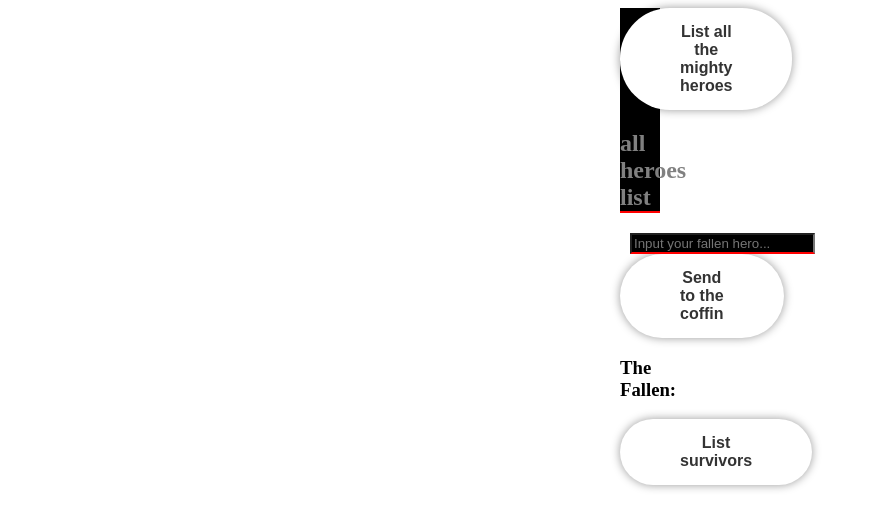
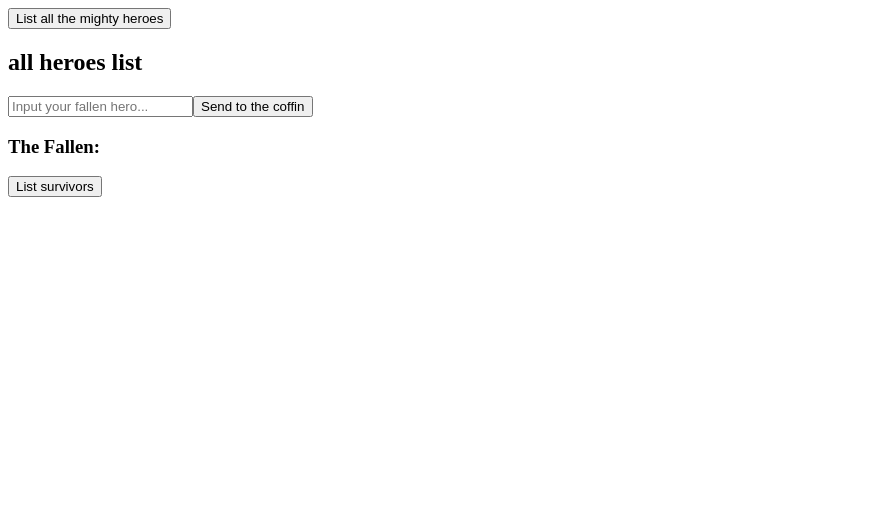
Before and after one commit to Vik0411/Lotr-comp, a React (Create React App) app: page / in a window 1280 px wide. Shown: the top 528 px of the page, without its empty margins (0-872 px from the left). Built offline with nearby package versions, Linux system fonts and the light colour scheme.

Commit message:
Revert "Styles prep"
This reverts commit 582496a7e1cc67c5627876591a77eca59d91349a.

```diff
--- a/package.json
+++ b/package.json
@@ -12,8 +12,7 @@
     "@types/react-dom": "^18.2.7",
     "react": "^18.2.0",
     "react-dom": "^18.2.0",
-    "react-scripts": "^5.0.1",
-    "styled-components": "^6.0.7",
+    "react-scripts": "5.0.1",
     "typescript": "^4.9.5",
     "web-vitals": "^2.1.4"
   },
--- a/src/App.tsx
+++ b/src/App.tsx
@@ -2,32 +2,14 @@ import FallenHeroes from "./components/FallenHeroes";
 import { LotrProvider } from "./context";
 import AllMightyHeroes from "./components/AllMightyHeroes";
 import Survivors from "./components/Survivors";
-import { Container } from "./components/styles/Container.styled";
-import { Flex } from "./components/styles/Flex.styled";
-import { StyledHeader } from "./components/styles/Header.styled";
-import { ThemeProvider } from "styled-components";
-
-const theme = {
-  colors: {
-    header: "#000000",
-    subheader: "#808080",
-    body: "#000000",
-    footer: "#000000",
-  },
-  mobile: "768px",
-};
 
 function App() {
   return (
-    <ThemeProvider theme={theme}>
-      <Container>
-        <LotrProvider>
-          <AllMightyHeroes />
-          <FallenHeroes />
-          <Survivors />
-        </LotrProvider>
-      </Container>
-    </ThemeProvider>
+    <LotrProvider>
+      <AllMightyHeroes />
+      <FallenHeroes />
+      <Survivors />
+    </LotrProvider>
   );
 }
 
--- a/src/components/AllMightyHeroes.tsx
+++ b/src/components/AllMightyHeroes.tsx
@@ -1,12 +1,11 @@
-import { StyledHeader, StyledSubeader } from "./styles/Header.styled";
-import { Button } from "./styles/Button.styled";
-
 function AllMightyHeroes() {
   return (
-    <StyledHeader>
-      <Button>List all the mighty heroes</Button>
-      <StyledSubeader>all heroes list</StyledSubeader>
-    </StyledHeader>
+    <header className="heading">
+      <button className="btn list_all">List all the mighty heroes</button>
+      <div className="all__heroes__panel">
+        <h2 className="all_heroes__list">all heroes list</h2>
+      </div>
+    </header>
   );
 }
 
--- a/src/components/FallenHeroes.tsx
+++ b/src/components/FallenHeroes.tsx
@@ -1,8 +1,6 @@
 import { LotrContext } from "../context";
 import React, { useState } from "react";
 import { FallenHero } from "./FallenHero";
-import { Button } from "./styles/Button.styled";
-import { StyledInput } from "./styles/Header.styled";
 
 function FallenHeroes() {
   // the FallenHero component should be rendered in this component in a loop or so
@@ -42,16 +40,18 @@ function FallenHeroes() {
   return (
     <div>
       <form onSubmit={addFallenHero}>
-        <StyledInput
+        <input
           type="text"
+          className="input_fallen"
           value={fallenHero}
           placeholder="Input your fallen hero..."
           onChange={handleChange}
         />
-        <br></br>
-        <Button type="submit">Send to the coffin</Button>
+        <button type="submit" className="btn input_fallen">
+          Send to the coffin
+        </button>
         <h3>The Fallen:</h3>
-        <ul>
+        <ul className="fallen_heroes__list">
           {campaign.fallenHeroes.map(
             (fallenHero): JSX.Element => (
               <FallenHero fallenHero={fallenHero} key={fallenHero} />
--- a/src/components/Survivors.tsx
+++ b/src/components/Survivors.tsx
@@ -1,12 +1,10 @@
-import { Button } from "./styles/Button.styled";
-
 function Survivors() {
   return (
     <div>
-      <header>
-        <Button>List survivors</Button>
-        <div>
-          <ul>{}</ul>
+      <header className="header">
+        <button className="btn list_survivors">List survivors</button>
+        <div className="rest__panel">
+          <ul className="rest__heroes__list">{}</ul>
         </div>
       </header>
     </div>
--- a/src/components/styles/Button.styled.js
+++ /dev/null
@@ -1,18 +0,0 @@
-import styled from "styled-components";
-
-export const Button = styled.button`
-  border-radius: 50px;
-  border: none;
-  box-shadow: 0 0 10px rgba(0, 0, 0, 0.4);
-  cursor: pointer;
-  font-size: 16px;
-  font-weight: 700;
-  padding: 15px 60px;
-  background-color: ${({ bg }) => bg || "#fff"};
-  color: ${({ color }) => color || "#333"};
-
-  &:hover {
-    opacity: 0.9;
-    transform: scale(0.98);
-  }
-`;
--- a/src/components/styles/Container.styled.js
+++ /dev/null
@@ -1,14 +0,0 @@
-import styled from "styled-components";
-
-export const Container = styled.div`
-  width: 40px;
-  padding: 0 20px;
-  margin: 0 auto;
-  body {
-    align-text:center
-    background: ${({ theme }) => theme.colors.body};
-    color: hsl(192, 100%, 9%);
-    font-family: "Poppins", sans-serif;
-    font-size: 1.15em;
-  }
-`;
--- a/src/components/styles/Header.styled.js
+++ /dev/null
@@ -1,41 +0,0 @@
-import styled from "styled-components";
-
-export const StyledHeader = styled.header`
-  background-color: ${({ theme }) => theme.colors.header};
-  padding: 40px 50;
-  align-text: center;
-`;
-
-export const StyledSubeader = styled.h2`
-  background-color: ${({ theme }) => theme.colors.header};
-  color: ${({ theme }) => theme.colors.subheader};
-  border-bottom: 2px solid red;
-`;
-
-export const StyledInput = styled.input`
-  background-color: ${({ theme }) => theme.colors.header};
-  color: white;
-  border-bottom: 2px solid red;
-  transition: width 0.4s ease-in-out;
-  :focus {
-    width: 10%;
-  }
-  position: relative;
-  left: 10px;
-`;
-
-export const StyledFooter = styled.header`
-  background-color: ${({ theme }) => theme.colors.footer};
-  padding: 40px 0;
-`;
-
-export const Nav = styled.nav`
-  display: flex;
-  align-items: center;
-  justify-content: space-between;
-  margin-bottom: 40px;
-
-  @media (max-width: ${({ theme }) => theme.mobile}) {
-    flex-direction: column;
-  }
-`;
--- a/src/context.tsx
+++ b/src/context.tsx
@@ -52,26 +52,7 @@ const defaultState: CampaignContextInterface = {
   campaign: {
     fallenHeroes: [],
     restOfAliveHeroes: ["Aragorn", "Eowyn", "Beravor"],
-    allHeroes: [
-      "Arwen",
-      "Elladan",
-      "Elrohir",
-      "Rossiel",
-      "Gollum",
-      "Mirlonde",
-      "Prince Imrahil",
-      "Hirluin the Fair",
-      "Denethor",
-      "Eowyn",
-      "Aragorn",
-      "Elfhelm",
-      "Galadriel",
-      "Haldir",
-      "Celeborn",
-      "Cirdan",
-      "Beorn",
-      "Beregond",
-    ],
+    allHeroes: ["Aragorn", "Eowyn", "Beravor"],
   },
   setCampaign: () => {},
 };
```
Also changed, not shown: src/components/styles/Flex.styled.js (deleted, +0 -16 lines), 1 other file (tests, documents, lock files or other folders).
